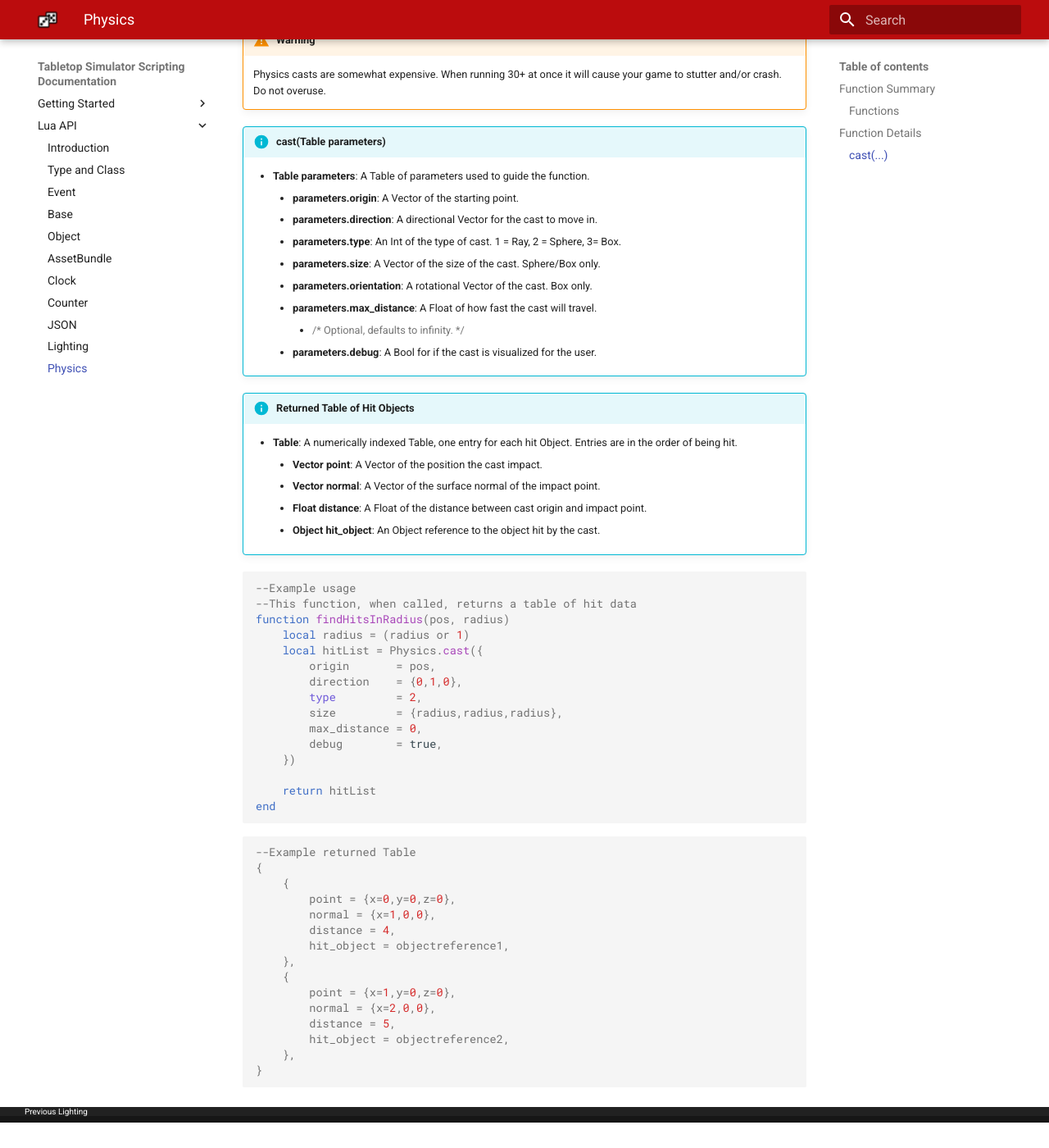
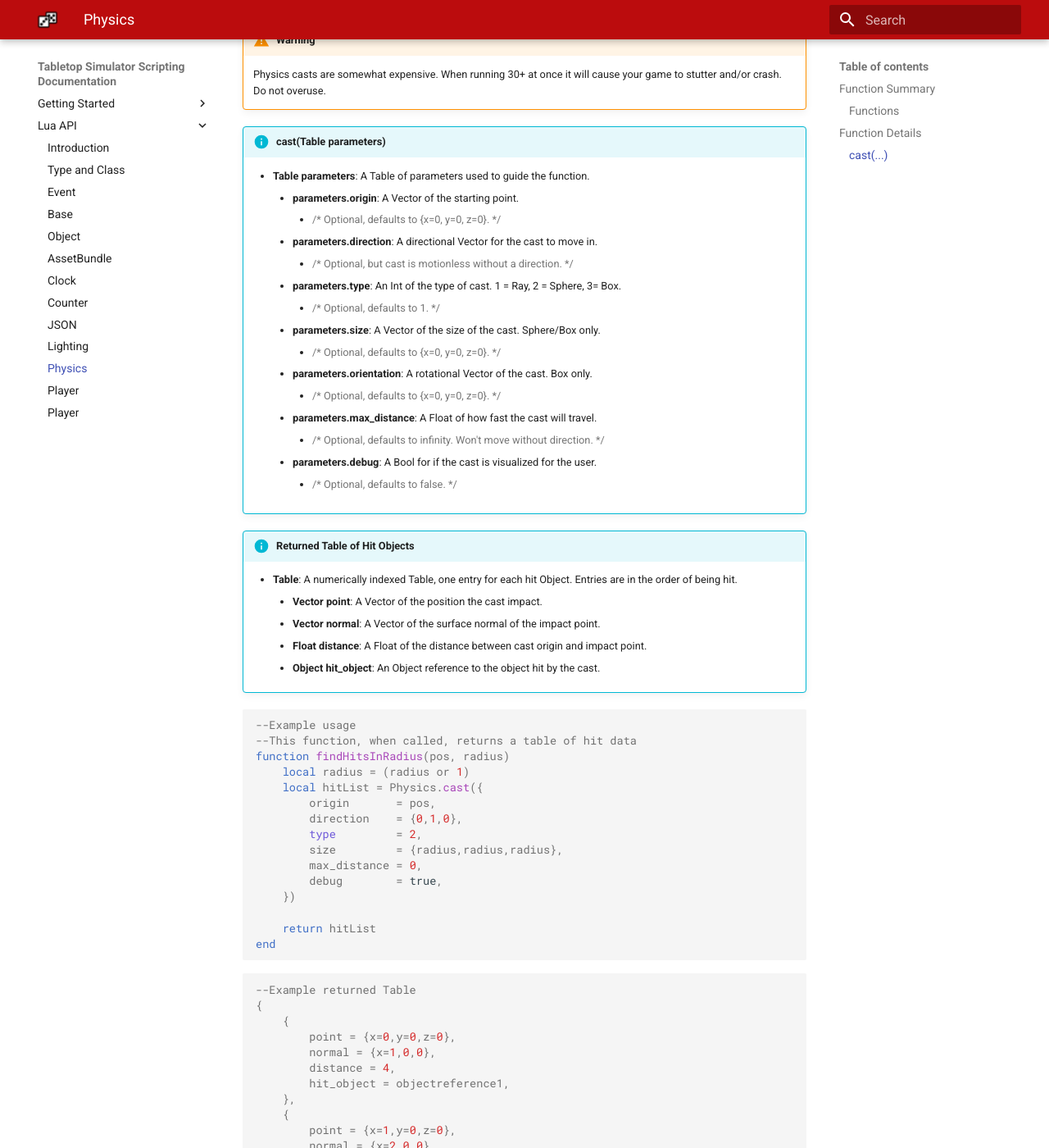
Before and after one commit to MisterStump/TTS-Scripting-Doc, an MkDocs documentation site: the page built from docs/physics.md, in a window 1280 px wide and 1400 px high, scrolled down 1071 px. Shown: the whole window at 82% size. Built offline with MkDocs 1.6.1 and Material for MkDocs 9.7.7, drawn with Linux system fonts in a browser that asks for light colours; old or Windows-style settings are respelled for this version of MkDocs; before the commit the page ends 2440 px from its top, so only the background shows below that.

Commit message:
Initial Commit

```diff
--- a/docs/physics.md
+++ b/docs/physics.md
@@ -38,13 +38,19 @@
 !!!info "cast(Table parameters)"
     * **Table parameters**: A Table of parameters used to guide the function.
         * **parameters.origin**: A Vector of the starting point.
+            * {>>Optional, defaults to {x=0, y=0, z=0}.<<}
         * **parameters.direction**: A directional Vector for the cast to move in.
+            * {>>Optional, but cast is motionless without a direction.<<}
         * **parameters.type**: An Int of the type of cast. 1 = Ray, 2 = Sphere, 3= Box.
+            * {>>Optional, defaults to 1.<<}
         * **parameters.size**: A Vector of the size of the cast. Sphere/Box only.
+            * {>>Optional, defaults to {x=0, y=0, z=0}.<<}
         * **parameters.orientation**: A rotational Vector of the cast. Box only.
+            * {>>Optional, defaults to {x=0, y=0, z=0}.<<}
         * **parameters.max_distance**: A Float of how fast the cast will travel.
-            * {>>Optional, defaults to infinity.<<}
+            * {>>Optional, defaults to infinity. Won't move without direction.<<}
         * **parameters.debug**: A Bool for if the cast is visualized for the user.
+            * {>>Optional, defaults to false.<<}
 
 !!!info "Returned Table of Hit Objects"
     * **Table**: A numerically indexed Table, one entry for each hit Object. Entries are in the order of being hit.
--- a/mkdocs.yml
+++ b/mkdocs.yml
@@ -48,3 +48,5 @@
     - JSON: json.md
     - Lighting: lighting.md
     - Physics: physics.md
+    - Player: player.md
+    - Player: player-colors.md
```
Also changed, not shown: docs/clock.md (+2 -0 lines), docs/player.md (+79 -0 lines), site/404.html, site/assetbundle/index.html, site/atom/index.html, site/externaleditorapi/index.html, site/index.html, site/luaapi/index.html, site/overview/index.html, site/search/search_index.json, site/sitemap.xml.
